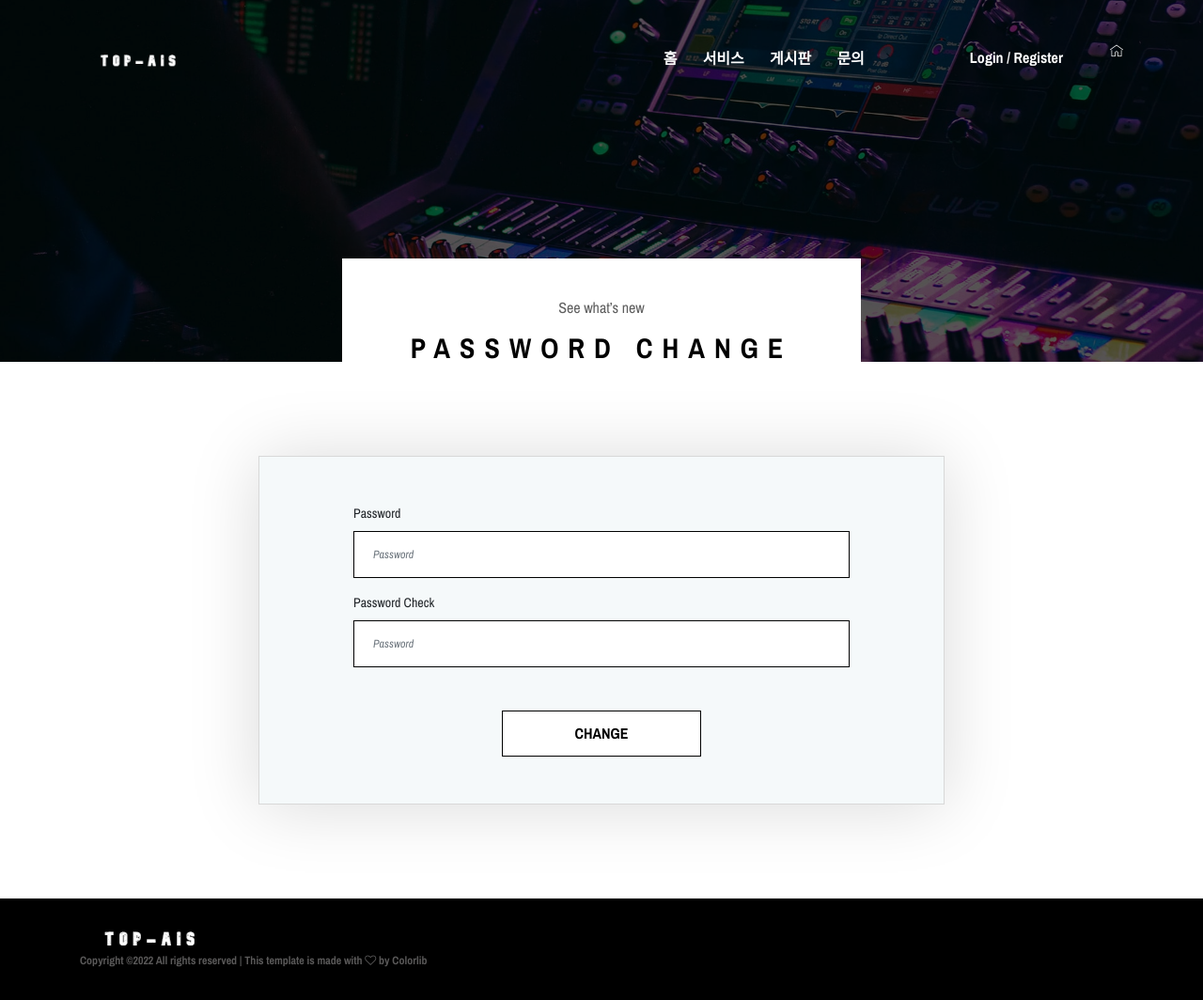
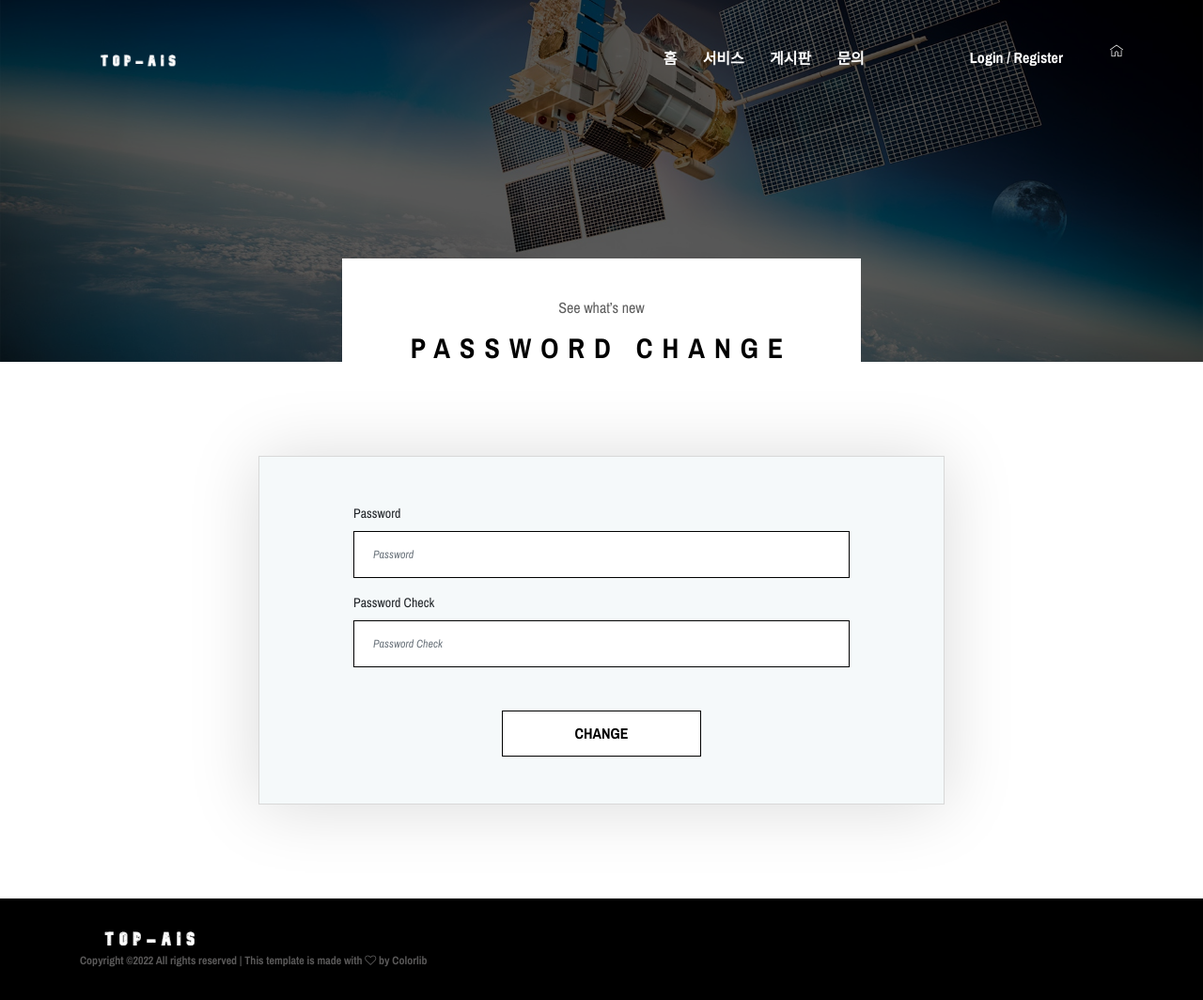
Before and after one commit to AIVLE-School-first-Big-Project/TopAIs, a Django app: template app/templates/app/pwchange.html in a window 1280 px wide. Shown: the whole page at 94% size. Run offline with Django 4.2, Linux system fonts and the light colour scheme; the template is opened without the code that fills it, so the values that code supplies are empty; some libraries are stand-ins or nearby versions; some web fonts are replaced.

Commit message:
pwchange 틀만들기

```diff
--- a/app/templates/app/pwchange.html
+++ b/app/templates/app/pwchange.html
@@ -3,8 +3,19 @@
 
 {% block content %}
 
+    <form method = "post" class="form-signin text-center" action="{% url 'pwchange' %}">
+    {% csrf_token %}
+    {% if messages %}
+        <div class="alert alert-danger" role="alert">
+            {% for message in messages %}
+                {{ message.message }}
+            {% endfor %}
+        </div>
+    {% endif %}
+
+
     <!-- ##### Breadcumb Area Start ##### -->
-    <section class="breadcumb-area bg-img bg-overlay" style="background-image: url(/static/img/bg-img/breadcumb3.jpg);">
+    <section class="breadcumb-area bg-img bg-overlay" style="background-image: url(/static/img/bg-img/earth.jpg);">
         <div class="bradcumbContent">
             <p>See what’s new</p>
             <h2>Password Change</h2>
@@ -22,12 +33,12 @@
                         <div class="login-form">
                             <form action="{% url 'index' %}" method="post">
                                 <div class="form-group">
-                                    <label for="exampleInputPassword1">Password</label>
-                                    <input type="password" class="form-control" id="InputPassword" placeholder="Password">
+                                    <label for="password1">Password</label>
+                                    <input type="password" name="password1" id="password1" class="form-control"  placeholder="Password" required>
                                 </div>
                                 <div class="form-group">
-                                    <label for="exampleInputPassword1">Password Check</label>
-                                    <input type="password" class="form-control" id="InputPassword" placeholder="Password">
+                                    <label for="password2">Password Check</label>
+                                    <input type="password" name="password2" id="password2" class="form-control"  placeholder="Password Check" required>
                                 </div>
                                 <button type="submit" class="btn oneMusic-btn mt-30">CHANGE</button>
                             </form>
--- a/static/js/map.js
+++ b/static/js/map.js
@@ -32,7 +32,7 @@ var coolroof = new naver.maps.LatLng(area_x, area_y),
         zoom: 19
     })
 
-for (var i = 0; i < areaArr.length; i ++) {
+for (var i = 0; i < areaArr.length; i++) {
     // 마커 생성
     var marker = new naver.maps.Marker({
         map: map, // 마커를 표시할 지도
```
